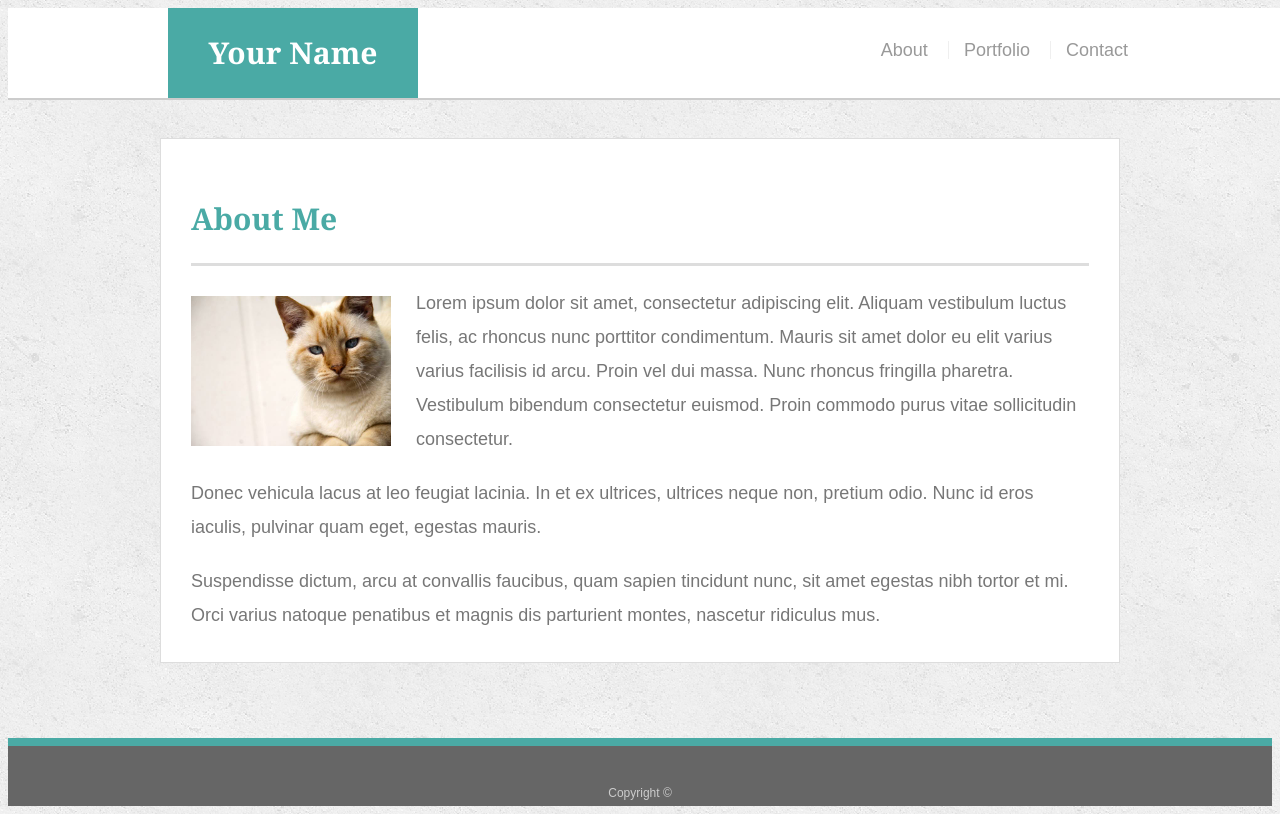
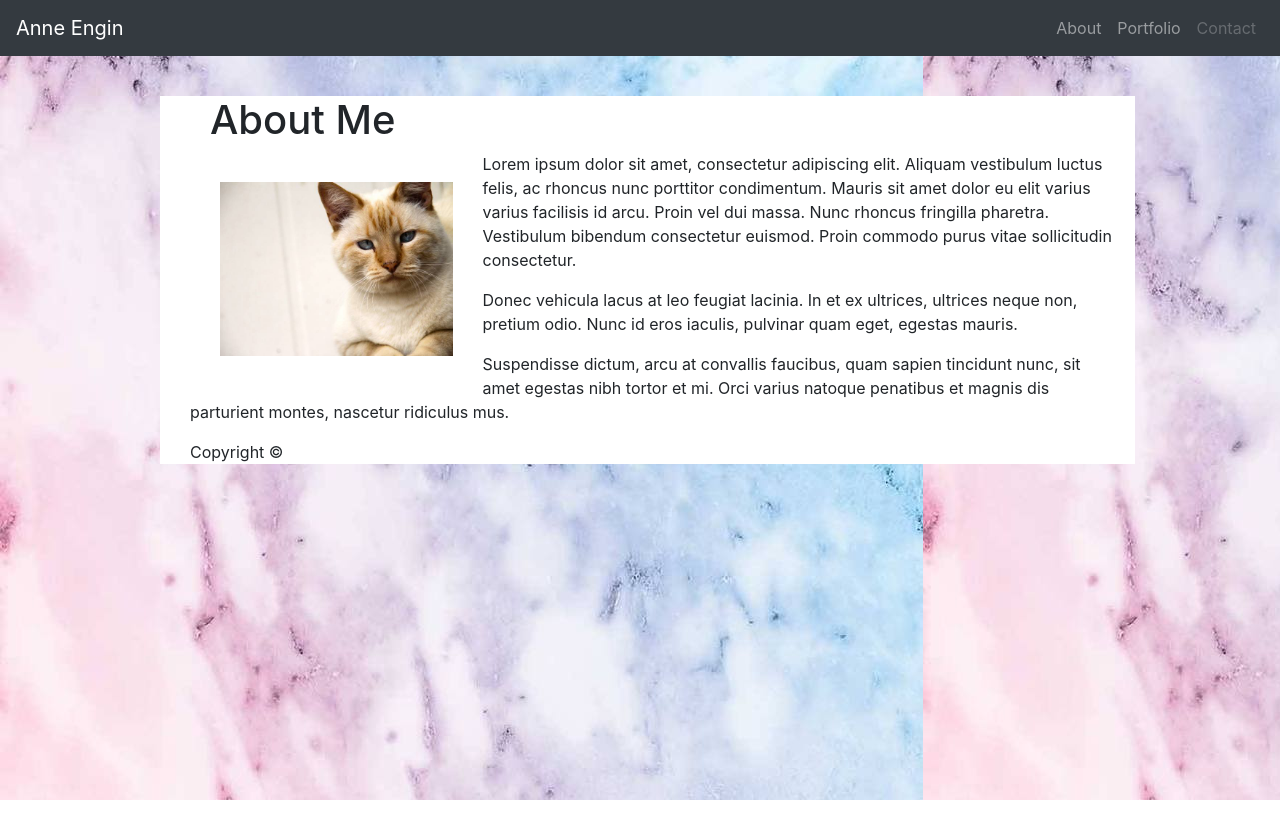
Before and after one commit to a3ngin/Bootstrap-Portfolio, a plain HTML site: page index.html in a window 1280 px wide. Drawn offline with nearby package versions, Linux system fonts and the light colour scheme.

Commit message:
index modifications

```diff
--- a/index.html
+++ b/index.html
@@ -3,44 +3,98 @@
 
 <head>
   <meta charset="UTF-8">
-  <title>About | Your Name</title>
-  <link rel="stylesheet" type="text/css" href="assets/css/style.css">
+  <title>About | Anne Engin</title>
+
+
+  <link rel="stylesheet" href="https://stackpath.bootstrapcdn.com/bootstrap/4.3.1/css/bootstrap.min.css"
+    integrity="sha384-ggOyR0iXCbMQv3Xipma34MD+dH/1fQ784/j6cY/iJTQUOhcWr7x9JvoRxT2MZw1T" crossorigin="anonymous">
+  <script src="https://stackpath.bootstrapcdn.com/bootstrap/4.3.1/js/bootstrap.min.js"
+    integrity="sha384-JjSmVgyd0p3pXB1rRibZUAYoIIy6OrQ6VrjIEaFf/nJGzIxFDsf4x0xIM+B07jRM"
+    crossorigin="anonymous"></script>
+
+  <link rel="stylesheet" type="text/css" href="main.css">
+
+
 </head>
 
 <body>
 
-  <header id="masthead">
-    <div class="container">
-      <a href="index.html" id="logo">Your Name</a>
-      <nav>
-        <a href="index.html">About</a>
-        <a href="portfolio.html">Portfolio</a>
-        <a href="contact.html">Contact</a>
-      </nav>
+
+  <nav class="navbar navbar-expand-lg navbar-dark bg-dark">
+    <a class="navbar-brand" href="#">Anne Engin</a>
+    <button class="navbar-toggler" type="button" data-toggle="collapse" data-target="#navbarNav"
+      aria-controls="navbarNav" aria-expanded="false" aria-label="Toggle navigation">
+      <span class="navbar-toggler-icon"></span>
+    </button>
+    <div class="collapse navbar-collapse" id="navbarNav">
+      <ul class="navbar-nav ml-auto">
+        <li class="nav-item active">
+          <a class="nav-link" href="#"> <span class="sr-only">(current)</span></a>
+        </li>
+        <li class="nav-item">
+          <a class="nav-link" href="#">About</a>
+        </li>
+        <li class="nav-item">
+          <a class="nav-link" href="#">Portfolio</a>
+        </li>
+        <li class="nav-item">
+          <a class="nav-link disabled" href="#">Contact</a>
+        </li>
+      </ul>
     </div>
-  </header>
+  </nav>
+  <!-- HEADER END -->
+
+
+
 
   <div id="main-container" class="container">
     <section class="main-section">
-      <h1>About Me</h1>
+      <div class="container" style="margin-top: 40px">
+        <div class="row">
+          <div class="col-md-12">
+            <h1 style ="margin-left: 20px">About Me</h1>
+          </div>
+        </div>
+        <div class="row">
+          <div class="col-md-12">
+            <img class="catimage" src="assets/images/cat.jpg" class="auth-image" alt="Your Name">
 
-      <img src="assets/images/cat.jpg" class="auth-image" alt="Your Name">
+            <p>Lorem ipsum dolor sit amet, consectetur adipiscing elit. Aliquam vestibulum luctus felis, ac rhoncus nunc
+              porttitor condimentum. Mauris sit amet dolor eu elit varius varius facilisis id arcu. Proin vel dui massa.
+              Nunc rhoncus fringilla pharetra. Vestibulum bibendum consectetur euismod. Proin commodo purus vitae
+              sollicitudin consectetur.</p>
 
-      <p>Lorem ipsum dolor sit amet, consectetur adipiscing elit. Aliquam vestibulum luctus felis, ac rhoncus nunc porttitor condimentum. Mauris sit amet dolor eu elit varius varius facilisis id arcu. Proin vel dui massa. Nunc rhoncus fringilla pharetra. Vestibulum bibendum consectetur euismod. Proin commodo purus vitae sollicitudin consectetur.</p>
+            <p>Donec vehicula lacus at leo feugiat lacinia. In et ex ultrices, ultrices neque non, pretium odio. Nunc id
+              eros iaculis, pulvinar quam eget, egestas mauris.</p>
 
-      <p>Donec vehicula lacus at leo feugiat lacinia. In et ex ultrices, ultrices neque non, pretium odio. Nunc id eros iaculis, pulvinar quam eget, egestas mauris.</p>
+            <p>Suspendisse dictum, arcu at convallis faucibus, quam sapien tincidunt nunc, sit amet egestas nibh tortor
+              et mi. Orci varius natoque penatibus et magnis dis parturient montes, nascetur ridiculus mus.</p>
 
-      <p>Suspendisse dictum, arcu at convallis faucibus, quam sapien tincidunt nunc, sit amet egestas nibh tortor et mi. Orci varius natoque penatibus et magnis dis parturient montes, nascetur ridiculus mus.</p>
 
+          </div>
+        </div>
+      </div>
     </section>
+    <footer>
+      <div class="container">
+        Copyright &copy;
+      </div>
 
   </div>
+  </footer>
 
-  <footer>
-    <div class="container">
-      Copyright &copy;
-    </div>
-  </footer>
+
+
+  <script src="https://code.jquery.com/jquery-3.3.1.slim.min.js"
+    integrity="sha384-q8i/X+965DzO0rT7abK41JStQIAqVgRVzpbzo5smXKp4YfRvH+8abtTE1Pi6jizo"
+    crossorigin="anonymous"></script>
+  <script src="https://cdnjs.cloudflare.com/ajax/libs/popper.js/1.14.7/umd/popper.min.js"
+    integrity="sha384-UO2eT0CpHqdSJQ6hJty5KVphtPhzWj9WO1clHTMGa3JDZwrnQq4sF86dIHNDz0W1"
+    crossorigin="anonymous"></script>
+
+
+
 </body>
 
 </html>
--- /dev/null
+++ b/main.css
@@ -0,0 +1,16 @@
+body {
+    background-image: url(assets/images/newnew.jpg);
+    margin: auto;
+}
+
+.catimage {
+    float: left;
+    height: auto;
+    width: 25%;
+    margin: 30px;
+}
+
+.container {
+    background: white;
+    width: 960px;
+}
```
Also changed, not shown: contact.html (+51 -33 lines), portfolio.html (+22 -1 lines), assets/images/11111.jpg (added), assets/images/close-up-black-marble-textured-background_53876-63511.jpg (added), assets/images/marble.png (added), assets/images/newnew.jpg (added), assets/images/pinkgrey.jpg (added), assets/images/pinkgrey2.jpg (added), assets/images/pinkmar.jpg (added), assets/images/rosey.jpg (added), 1 other file.
